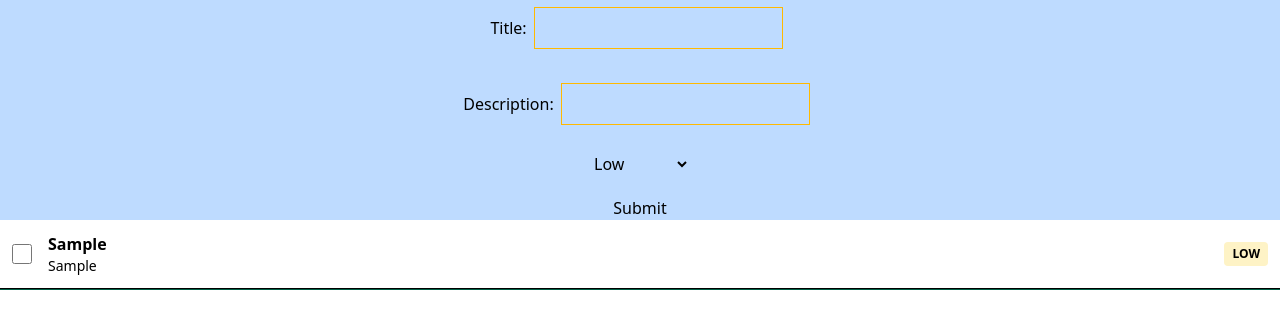
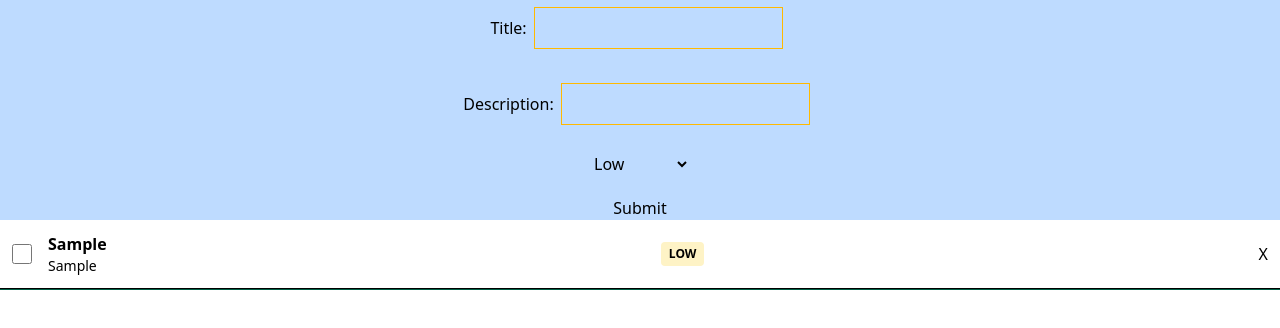
Before and after one commit to Itswali/The-Smart-Task-List, a React (Vite) app: page / in a window 1280 px wide. Both pictures are taken after typing "Sample", "Sample" into the empty fields and a click on the button "Submit". Shown: the top 328 px of the page. Built offline with nearby package versions, Linux system fonts and the light colour scheme.

Commit message:
created delete task functionality

```diff
--- a/src/components/createTask.tsx
+++ b/src/components/createTask.tsx
@@ -32,6 +32,11 @@ const toggleComplete = (index: number) => {
     return task;
   });
   setTasks(updatedTasks);
+}
+
+const handleDelete = (index: number) => {
+  const filteredTasks = tasks.filter((_, i) => i !== index);
+  setTasks(filteredTasks);
 }
 
   return (
@@ -72,6 +77,7 @@ const toggleComplete = (index: number) => {
     <span className="text-xs font-semibold px-2 py-1 rounded bg-amber-100 uppercase">
       {item.priority}
     </span>
+    <button onClick={() => handleDelete(index)}>X</button>
   </div>
 ))}
     </div>
```
